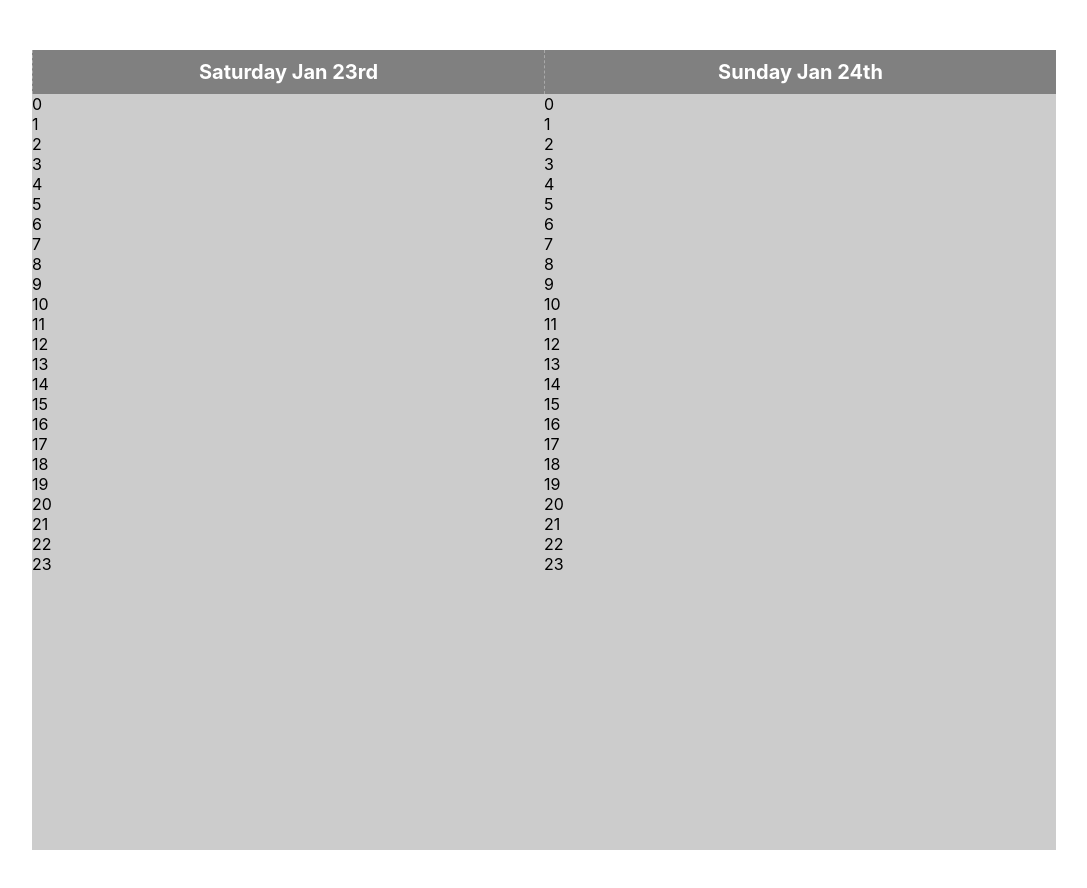
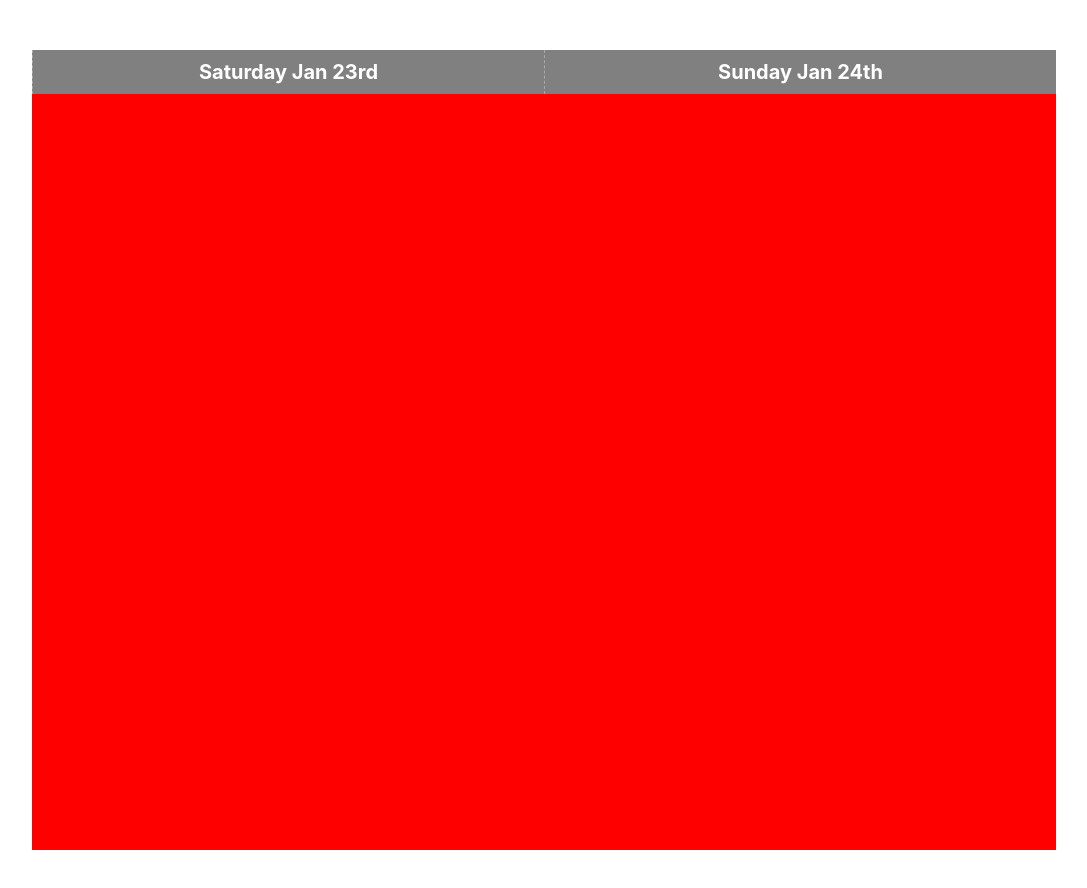
Before and after one commit to TomasPabloFerreira/delivery-schedule, a React (Create React App) app: page / in a window 1280 px wide. Shown: the top 888 px of the page, without its empty margins (96-1183 px from the left). Built offline with nearby package versions, Linux system fonts and the light colour scheme.

Commit message:
feat: create time frame cell component

```diff
--- a/src/components/Calendar.scss
+++ b/src/components/Calendar.scss
@@ -3,8 +3,11 @@
 	height: 800px;
 	background-color: #ccc;
 	margin: 50px auto;
+	display: flex;
+	flex-direction: column;
 
 	&__body {
+		flex: 1;
 		display: flex;
 		flex-direction: row;
 	}
--- a/src/components/DayColumn.tsx
+++ b/src/components/DayColumn.tsx
@@ -1,5 +1,6 @@
 import { Day } from "../types"
 import './DayColumn.scss'
+import { TimeFrameCell } from "."
 
 type Props = {
 	data: Day
@@ -10,7 +11,7 @@ const DayColumn = ({ data }: Props) => {
 	return (
 		<div className="dayColumn">
 			{data.timeFrames.map((x, i) => (
-				<div key={i}>{i}</div>
+				<TimeFrameCell key={i} />
 			))}
 		</div>
 	)
--- /dev/null
+++ b/src/components/TimeFrameCell.scss
@@ -0,0 +1,7 @@
+.timeFrameCell {
+	background-color: red;
+	flex: 1;
+	justify-content: center;
+	display: flex;
+	padding: 1px 1px;
+}
--- /dev/null
+++ b/src/components/TimeFrameCell.tsx
@@ -0,0 +1,14 @@
+import { TimeFrame } from '../types'
+import './TimeFrameCell.scss'
+
+type Props = {
+	data: TimeFrame
+}
+
+const TimeFrameCell = ({ data }: Props) => {
+	return(
+		<div className="timeFrameCell"></div>
+	)
+}
+
+export default TimeFrameCell
--- a/src/components/index.js
+++ b/src/components/index.js
@@ -1,3 +1,4 @@
 export { default as Calendar } from './Calendar'
 export { default as CalendarHeader } from './CalendarHeader'
 export { default as DayColumn } from './DayColumn'
+export { default as TimeFrameCell } from './TimeFrameCell'
```
Also changed, not shown: 1 other file (tests, documents, lock files or other folders).
